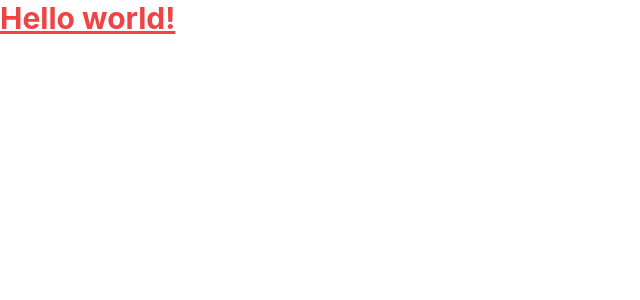
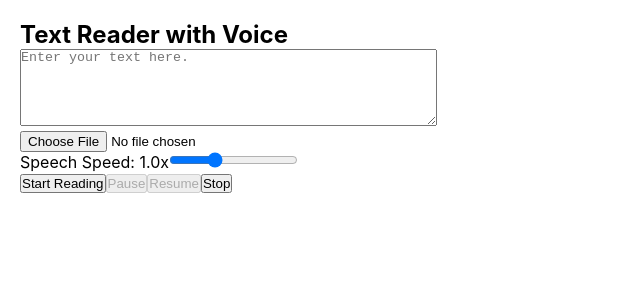
Before and after one commit to vikrantaroraa/play-stream, a React (Vite) app: page / in a window 1280 px wide. Shown: the top 300 px of the page, without its empty margins (0-640 px from the left). Built offline with nearby package versions, Linux system fonts and the light colour scheme.

Commit message:
feat: created version_1 of the text reader app with synchronized voice and word highlighting

```diff
--- a/src/App.tsx
+++ b/src/App.tsx
@@ -1,11 +1,15 @@
+import TextReaderWithSynchronizedVoice from "src/components/TextReader";
 import "./App.css";
+import { Camera } from "lucide-react";
 
 function App() {
   return (
     <>
-      <h1 className="text-3xl font-bold text-red-500 underline">
-        Hello world!
-      </h1>
+      <TextReaderWithSynchronizedVoice />
+      {/* <button className="flex items-center gap-3 bg-blue-500 hover:bg-blue-700 text-white font-bold py-2 px-4 rounded">
+        <Camera color="white" size={22} />
+        Camera Button
+      </button> */}
     </>
   );
 }
--- /dev/null
+++ b/src/components/TextReader/index.tsx
@@ -0,0 +1,177 @@
+import React, { useState, useRef } from "react";
+
+const TextReaderWithSynchronizedVoice = () => {
+  const [text, setText] = useState(""); // Text input or from file
+  const [words, setWords] = useState([]); // Array of words with positions
+  const [currentWordIndex, setCurrentWordIndex] = useState(-1); // Index of the word being highlighted
+  const [isSpeaking, setIsSpeaking] = useState(false); // Is the app speaking the text
+  const [isPaused, setIsPaused] = useState(false); // Is the speech paused
+  const [readingSpeed, setReadingSpeed] = useState(1); // Speech speed (default 1x)
+
+  const speechSynthesisRef = useRef(window.speechSynthesis); // Reference to speech synthesis
+  const utteranceRef = useRef(null); // Reference to the speech utterance
+
+  // Handles text input
+  const handleTextInput = (e) => {
+    setText(e.target.value);
+  };
+
+  // Handles file upload
+  const handleFileUpload = (e) => {
+    const file = e.target.files[0];
+    if (file && file.type === "text/plain") {
+      const reader = new FileReader();
+      reader.onload = (e) => {
+        setText(e.target.result);
+      };
+      reader.readAsText(file);
+    } else {
+      alert("Please upload a valid text file.");
+    }
+  };
+
+  // Splits text into words with start positions for accurate highlighting
+  const splitTextIntoWords = (inputText) => {
+    const wordRegex = /\S+/g; // Match sequences of non-whitespace characters
+    const wordArray = [];
+    let match;
+
+    while ((match = wordRegex.exec(inputText)) !== null) {
+      wordArray.push({ word: match[0], start: match.index });
+    }
+
+    return wordArray;
+  };
+
+  // Starts reading aloud and highlighting words
+  const startReading = () => {
+    if (text) {
+      const wordArray = splitTextIntoWords(text);
+      setWords(wordArray);
+      setCurrentWordIndex(0);
+      setIsSpeaking(true);
+      setIsPaused(false);
+
+      // Create and configure speech synthesis utterance
+      const utterance = new SpeechSynthesisUtterance(text);
+      utterance.rate = readingSpeed; // Set speech rate
+
+      // Synchronize the spoken word with the highlighted word
+      utterance.onboundary = (event) => {
+        if (event.name === "word") {
+          const charIndex = event.charIndex;
+          const currentIndex = wordArray.findIndex(
+            (wordObj) => wordObj.start >= charIndex
+          );
+          setCurrentWordIndex(
+            currentIndex === -1 ? wordArray.length - 1 : currentIndex
+          );
+        }
+      };
+
+      // Stop highlighting when speaking is finished
+      utterance.onend = () => {
+        setIsSpeaking(false);
+        setCurrentWordIndex(-1);
+      };
+
+      utteranceRef.current = utterance;
+      speechSynthesisRef.current.speak(utterance);
+    }
+  };
+
+  // Pauses the speech and word highlighting
+  const pauseReading = () => {
+    if (isSpeaking) {
+      speechSynthesisRef.current.pause();
+      setIsPaused(true);
+      setIsSpeaking(false);
+    }
+  };
+
+  // Resumes the speech and word highlighting
+  const resumeReading = () => {
+    if (isPaused) {
+      speechSynthesisRef.current.resume();
+      setIsPaused(false);
+      setIsSpeaking(true);
+    }
+  };
+
+  // Stops the reading and resets everything
+  const stopReading = () => {
+    speechSynthesisRef.current.cancel(); // Stop the speech synthesis
+    setIsSpeaking(false);
+    setCurrentWordIndex(-1);
+    setIsPaused(false);
+  };
+
+  // Function to highlight the current word
+  const getHighlightedText = () => {
+    return words.map((wordObj, index) => (
+      <span
+        key={index}
+        style={{
+          backgroundColor:
+            index === currentWordIndex ? "#b2bdfd" : "transparent",
+        }}
+      >
+        {wordObj.word}{" "}
+      </span>
+    ));
+  };
+
+  return (
+    <div style={{ padding: "20px" }}>
+      <h2>Text Reader with Voice</h2>
+
+      {/* Text Input Area */}
+      <textarea
+        rows={5}
+        cols={50}
+        value={text}
+        onChange={handleTextInput}
+        placeholder="Enter your text here."
+      />
+      <br />
+
+      {/* File Upload Input */}
+      <input type="file" accept=".txt" onChange={handleFileUpload} />
+      <br />
+
+      {/* Reading Speed Control */}
+      <label htmlFor="speedControl">
+        Speech Speed: {readingSpeed.toFixed(1)}x
+      </label>
+      <input
+        type="range"
+        id="speedControl"
+        min="0.5"
+        max="2"
+        step="0.1"
+        value={readingSpeed}
+        onChange={(e) => setReadingSpeed(Number(e.target.value))}
+      />
+      <br />
+
+      {/* Control Buttons */}
+      <button onClick={startReading} disabled={isSpeaking || isPaused}>
+        Start Reading
+      </button>
+      <button onClick={pauseReading} disabled={!isSpeaking || isPaused}>
+        Pause
+      </button>
+      <button onClick={resumeReading} disabled={!isPaused}>
+        Resume
+      </button>
+      <button onClick={stopReading}>Stop</button>
+
+      {/* Highlighted Text Display */}
+      <div style={{ marginTop: "20px", fontSize: "18px", lineHeight: "1.5" }}>
+        {getHighlightedText()}
+      </div>
+    </div>
+  );
+};
+
+export default TextReaderWithSynchronizedVoice;
--- a/src/index.css
+++ b/src/index.css
@@ -1,6 +1,6 @@
-@tailwind base;
+/* @tailwind base;
 @tailwind components;
-@tailwind utilities;
+@tailwind utilities; */
 
 /* :root {
   font-family: Inter, system-ui, Avenir, Helvetica, Arial, sans-serif;
```
